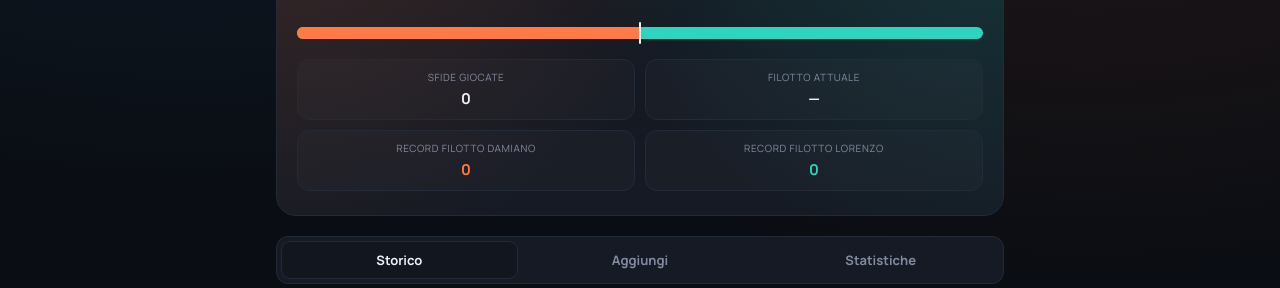
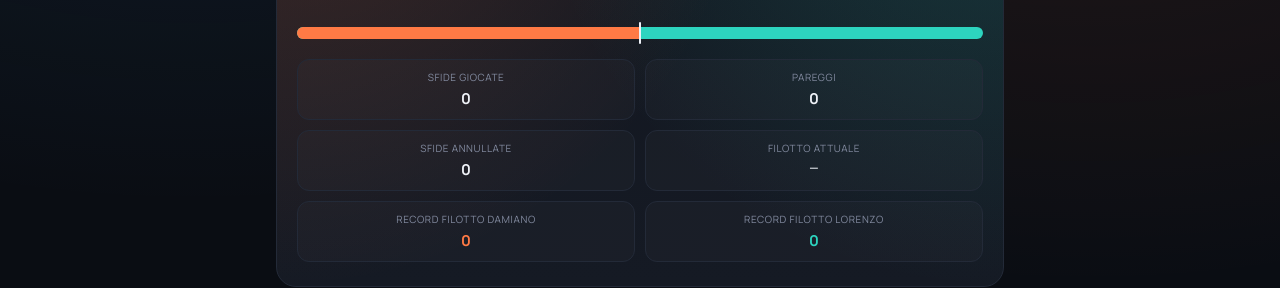
Before and after one commit to diovenitti-maker/Dam-Lor, a React (Vite) app: page / in a window 1280 px wide. Shown: the part 214-502 px from the top of the page. Built offline with nearby package versions, Linux system fonts and the light colour scheme; no server answers; the database is empty.

Commit message:
Versione 6

```diff
--- a/src/components/Scoreboard.jsx
+++ b/src/components/Scoreboard.jsx
@@ -6,6 +6,8 @@ export default function Scoreboard({ challenges, dam, lor }) {
   const streak = computeStreak(challenges)
   const record = computeLongestStreakByPlayer(challenges)
   const giocate = challenges.length
+  const pareggi = challenges.filter((c) => c.vittoria === 'Pareggio').length
+  const annullate = challenges.filter((c) => c.vittoria === 'Annullata').length
   const anni = anniDiSfida(challenges)
 
   return (
@@ -35,8 +37,16 @@ export default function Scoreboard({ challenges, dam, lor }) {
           <span className="chip-value">{giocate}</span>
         </div>
         <div className="chip">
+          <span className="chip-label">Pareggi</span>
+          <span className="chip-value">{pareggi}</span>
+        </div>
+        <div className="chip">
+          <span className="chip-label">Sfide annullate</span>
+          <span className="chip-value">{annullate}</span>
+        </div>
+        <div className="chip">
           <span className="chip-label">Filotto attuale</span>
-          <span className={`chip-value ${streak.chi === 'Damiano' ? 'text-dam' : streak.chi === 'Lorenzo' ? 'text-lor' : ''}`}>
+          <span className={`chip-value chip-value-small ${streak.chi === 'Damiano' ? 'text-dam' : streak.chi === 'Lorenzo' ? 'text-lor' : ''}`}>
             {streak.count > 0 ? `${streak.chi} × ${streak.count}` : '—'}
           </span>
         </div>
```
